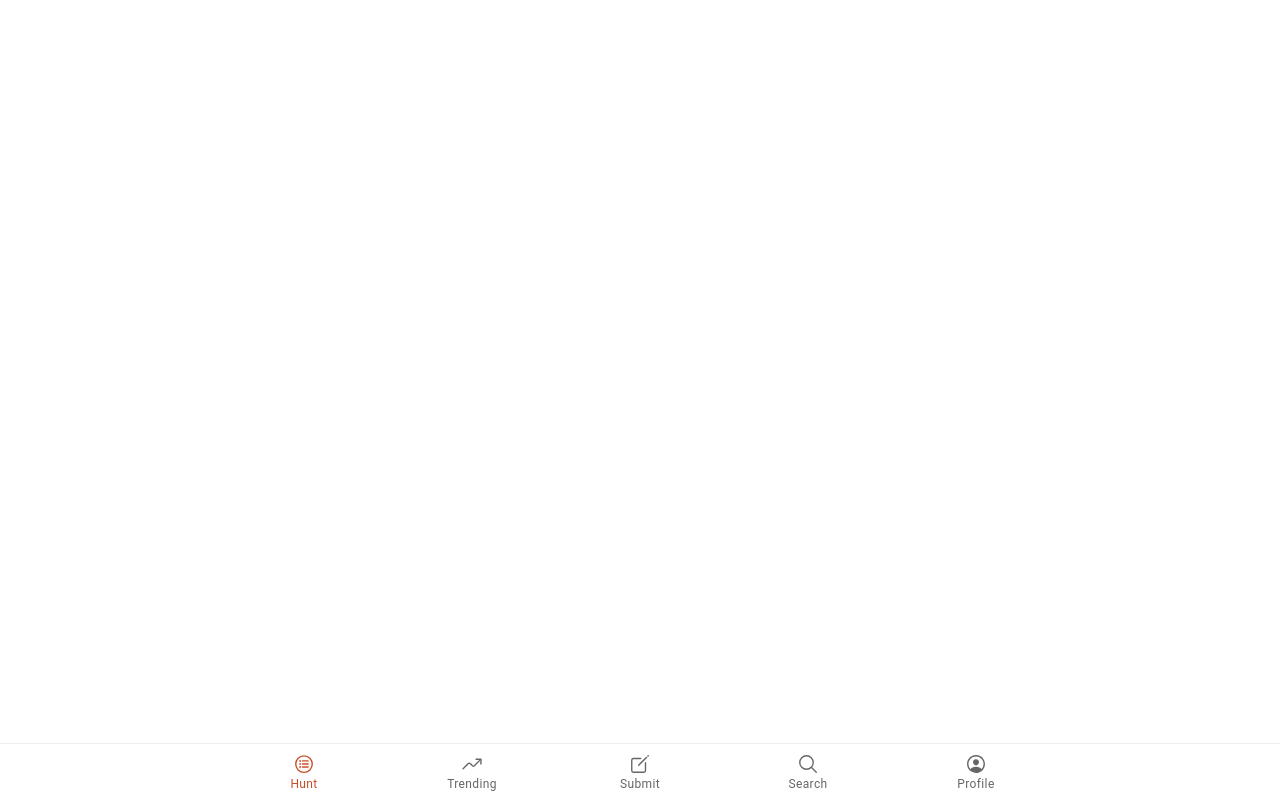
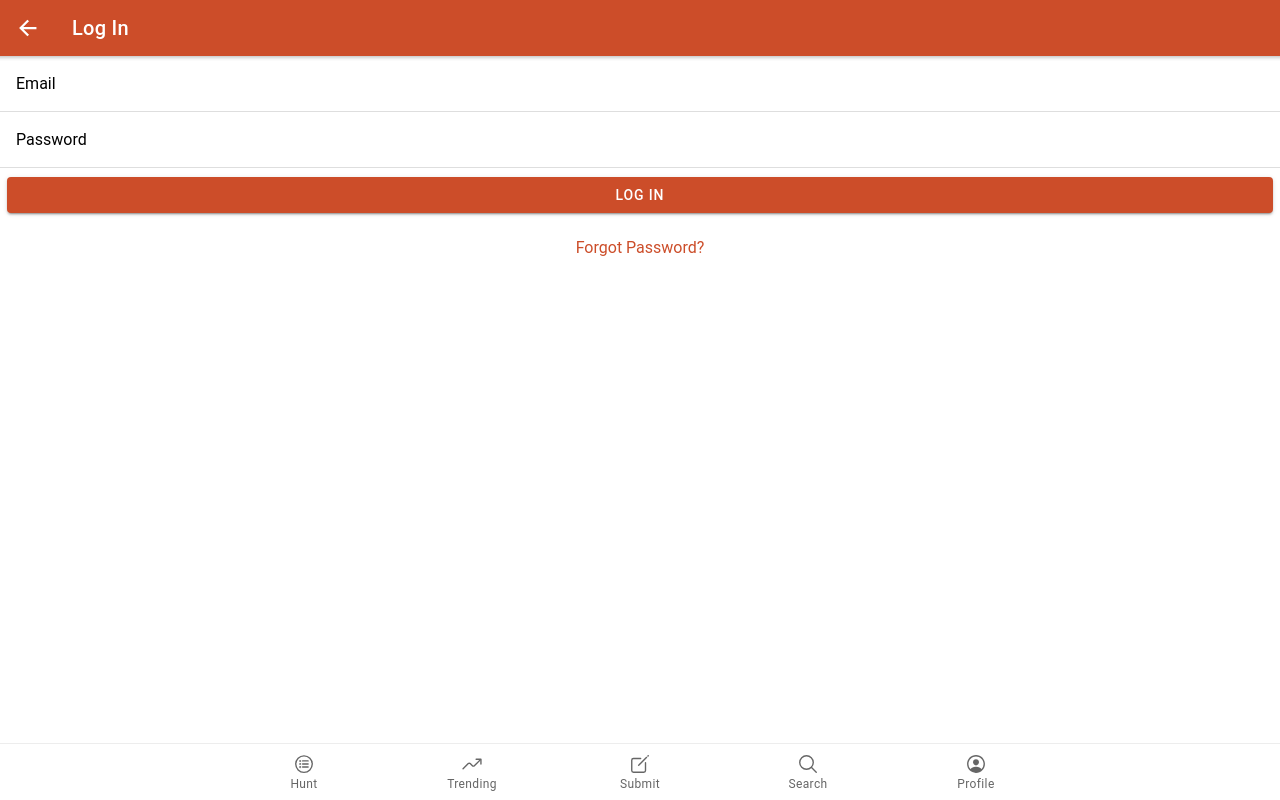
Before and after one commit to sankethjain99/Hunt, a React (Create React App) app: page /login in a window 1280 px wide. Before the commit this address led to /home. Built offline with nearby package versions, Linux system fonts and the light colour scheme.

Commit message:
authentication done

```diff
--- a/src/App.js
+++ b/src/App.js
@@ -1,34 +1,50 @@
-import React from 'react';
-import { Redirect, Route } from 'react-router-dom';
-import { IonApp, IonIcon, IonLabel, IonRouterOutlet, IonTab, IonTabBar, IonTabButton, IonTabs } from '@ionic/react';
-import { IonReactRouter } from '@ionic/react-router';
-import {createOutline, listCircleOutline, personCircleOutline, searchOutline, trendingUpOutline} from "ionicons/icons"
-import Home from './pages/Home';
-import Trending from './pages/Trending';
-import Submit from './pages/Submit';
-import Search from './pages/Search';
-import Profile from './pages/Profile';
-
-
+import React from "react";
+import { Redirect, Route } from "react-router-dom";
+import {
+  IonApp,
+  IonIcon,
+  IonLabel,
+  IonRouterOutlet,
+  IonTabBar,
+  IonTabButton,
+  IonTabs,
+} from "@ionic/react";
+import { IonReactRouter } from "@ionic/react-router";
+import {
+  listCircleOutline,
+  searchOutline,
+  personCircleOutline,
+  createOutline,
+  trendingUpOutline,
+} from "ionicons/icons";
+import Home from "./pages/Home";
+import Trending from "./pages/Trending";
+import Submit from "./pages/Submit";
+import Search from "./pages/Search";
+import Profile from "./pages/Profile";
+import EditProfile from "./pages/EditProfile";
+import Login from "./pages/Login";
+import Signup from "./pages/Signup";
+import Forgot from "./pages/Forgot";
 
 /* Core CSS required for Ionic components to work properly */
-import '@ionic/react/css/core.css';
+import "@ionic/react/css/core.css";
 
 /* Basic CSS for apps built with Ionic */
-import '@ionic/react/css/normalize.css';
-import '@ionic/react/css/structure.css';
-import '@ionic/react/css/typography.css';
+import "@ionic/react/css/normalize.css";
+import "@ionic/react/css/structure.css";
+import "@ionic/react/css/typography.css";
 
 /* Optional CSS utils that can be commented out */
-import '@ionic/react/css/padding.css';
-import '@ionic/react/css/float-elements.css';
-import '@ionic/react/css/text-alignment.css';
-import '@ionic/react/css/text-transformation.css';
-import '@ionic/react/css/flex-utils.css';
-import '@ionic/react/css/display.css';
+import "@ionic/react/css/padding.css";
+import "@ionic/react/css/float-elements.css";
+import "@ionic/react/css/text-alignment.css";
+import "@ionic/react/css/text-transformation.css";
+import "@ionic/react/css/flex-utils.css";
+import "@ionic/react/css/display.css";
 
 /* Theme variables */
-import './theme/variables.css';
+import "./theme/variables.css";
 
 const App = () => {
   return (
@@ -36,13 +52,21 @@
       <IonReactRouter>
         <IonTabs>
           <IonRouterOutlet>
-        <Route  path="/" render={() => <Redirect to="/home" exact={true} />} />
+            <Route
+              path="/"
+              render={() => <Redirect to="/home" />}
+              exact={true}
+            />
             <Route path="/home" component={Home} />
             <Route path="/trending" component={Trending} />
             <Route path="/submit" component={Submit} />
             <Route path="/search" component={Search} />
             <Route path="/profile" component={Profile} />
-        <Route component={() => <Redirect to ="/home" />} />
+            <Route path="/edit-profile" component={EditProfile} />
+            <Route path="/register" component={Signup} />
+            <Route path="/login" component={Login} />
+            <Route path="/forgot" component={Forgot} />
+            <Route component={() => <Redirect to="/home" />} />
           </IonRouterOutlet>
           <IonTabBar slot="bottom">
             <IonTabButton tab="home" href="/home">
@@ -69,9 +93,6 @@
         </IonTabs>
       </IonReactRouter>
     </IonApp>
-  )
-
-
+  );
 };
-
 export default App;
--- /dev/null
+++ b/src/components/Header/NavHeader.js
@@ -0,0 +1,23 @@
+import React from "react";
+import {
+  IonHeader,
+  IonTitle,
+  IonToolbar,
+  IonButtons,
+  IonBackButton,
+} from "@ionic/react";
+
+const NavHeader = ({ title }) => {
+  return (
+    <IonHeader>
+      <IonToolbar color="primary">
+        <IonButtons slot="start">
+          <IonBackButton defaultHref="/" />
+        </IonButtons>
+        <IonTitle>{title}</IonTitle>
+      </IonToolbar>
+    </IonHeader>
+  );
+};
+
+export default NavHeader;
--- /dev/null
+++ b/src/pages/EditProfile.js
@@ -0,0 +1,51 @@
+import React from "react";
+import {
+  IonPage,
+  IonContent,
+  IonRow,
+  IonCol,
+  IonButton,
+  IonItem,
+  IonLabel,
+  IonInput,
+} from "@ionic/react";
+import NavHeader from "../components/Header/NavHeader";
+
+const EditProfile = () => {
+  return (
+    <IonPage>
+      <NavHeader title="Edit Profile" />
+      <IonContent>
+        <IonItem lines="full">
+          <IonLabel position="floating">Username</IonLabel>
+          <IonInput name="name" type="text"></IonInput>
+        </IonItem>
+
+        <IonItem lines="full">
+          <IonLabel position="floating">Email</IonLabel>
+          <IonInput name="email" type="text"></IonInput>
+        </IonItem>
+
+        <IonItem lines="full">
+          <IonLabel position="floating">New Password</IonLabel>
+          <IonInput name="newPassword" type="password"></IonInput>
+        </IonItem>
+
+        <IonItem lines="full">
+          <IonLabel position="floating">Current Password</IonLabel>
+          <IonInput name="currentPassword" type="password"></IonInput>
+        </IonItem>
+
+        <IonRow>
+          <IonCol>
+            <IonButton type="submit" color="primary" expand="block">
+              Save
+            </IonButton>
+          </IonCol>
+        </IonRow>
+      </IonContent>
+    </IonPage>
+  );
+};
+
+export default EditProfile;
--- /dev/null
+++ b/src/pages/Forgot.js
@@ -0,0 +1,35 @@
+import React from "react";
+import {
+  IonContent,
+  IonPage,
+  IonItem,
+  IonLabel,
+  IonInput,
+  IonRow,
+  IonCol,
+  IonButton,
+} from "@ionic/react";
+import NavHeader from "../components/Header/NavHeader";
+
+const Forgot = () => {
+  return (
+    <IonPage>
+      <NavHeader title="Password Reset" />
+      <IonContent>
+        <IonItem lines="full">
+          <IonLabel position="floating">Email</IonLabel>
+          <IonInput name="email" type="text" required></IonInput>
+        </IonItem>
+        <IonRow>
+          <IonCol>
+            <IonButton type="submit" color="primary" expand="block">
+              Get Reset Link
+            </IonButton>
+          </IonCol>
+        </IonRow>
+      </IonContent>
+    </IonPage>
+  );
+};
+
+export default Forgot;
--- /dev/null
+++ b/src/pages/Login.js
@@ -0,0 +1,48 @@
+import React from "react";
+import {
+  IonPage,
+  IonContent,
+  IonRow,
+  IonCol,
+  IonButton,
+  IonItem,
+  IonInput,
+  IonLabel,
+  IonRouterLink,
+} from "@ionic/react";
+import NavHeader from "../components/Header/NavHeader";
+
+const Login = () => {
+  return (
+    <IonPage>
+      <NavHeader title="Log In" />
+      <IonContent>
+        <IonItem lines="full">
+          <IonLabel position="floating">Email</IonLabel>
+          <IonInput name="email" type="text" required></IonInput>
+        </IonItem>
+        <IonItem lines="full">
+          <IonLabel position="floating">Password</IonLabel>
+          <IonInput name="password" type="password" required></IonInput>
+        </IonItem>
+
+        <IonRow>
+          <IonCol>
+            <IonButton type="submit" color="primary" expand="block">
+              Log In
+            </IonButton>
+          </IonCol>
+        </IonRow>
+        <IonRow>
+          <IonCol class="ion-text-center ion-padding-vertical">
+            <IonRouterLink routerLink={`/forgot`}>
+              Forgot Password?
+            </IonRouterLink>
+          </IonCol>
+        </IonRow>
+      </IonContent>
+    </IonPage>
+  );
+};
+
+export default Login;
--- /dev/null
+++ b/src/pages/Signup.js
@@ -0,0 +1,46 @@
+import React from "react";
+import {
+  IonPage,
+  IonContent,
+  IonRow,
+  IonCol,
+  IonButton,
+  IonItem,
+  IonLabel,
+  IonInput,
+} from "@ionic/react";
+import NavHeader from "../components/Header/NavHeader";
+
+const Signup = () => {
+  return (
+    <IonPage>
+      <NavHeader title="Sign Up" />
+      <IonContent>
+        <IonItem lines="full">
+          <IonLabel position="floating">Username</IonLabel>
+          <IonInput name="name" type="text" required></IonInput>
+        </IonItem>
+
+        <IonItem lines="full">
+          <IonLabel position="floating">Email</IonLabel>
+          <IonInput name="email" type="text" required></IonInput>
+        </IonItem>
+
+        <IonItem lines="full">
+          <IonLabel position="floating">Password</IonLabel>
+          <IonInput name="password" type="password" required></IonInput>
+        </IonItem>
+
+        <IonRow>
+          <IonCol>
+            <IonButton type="submit" color="primary" expand="block">
+              Sign Up
+            </IonButton>
+          </IonCol>
+        </IonRow>
+      </IonContent>
+    </IonPage>
+  );
+};
+
+export default Signup;
```
Also changed, not shown: src/firebase/firebase.js (+17 -15 lines). Lines whose indentation alone changed are shown as unchanged.
